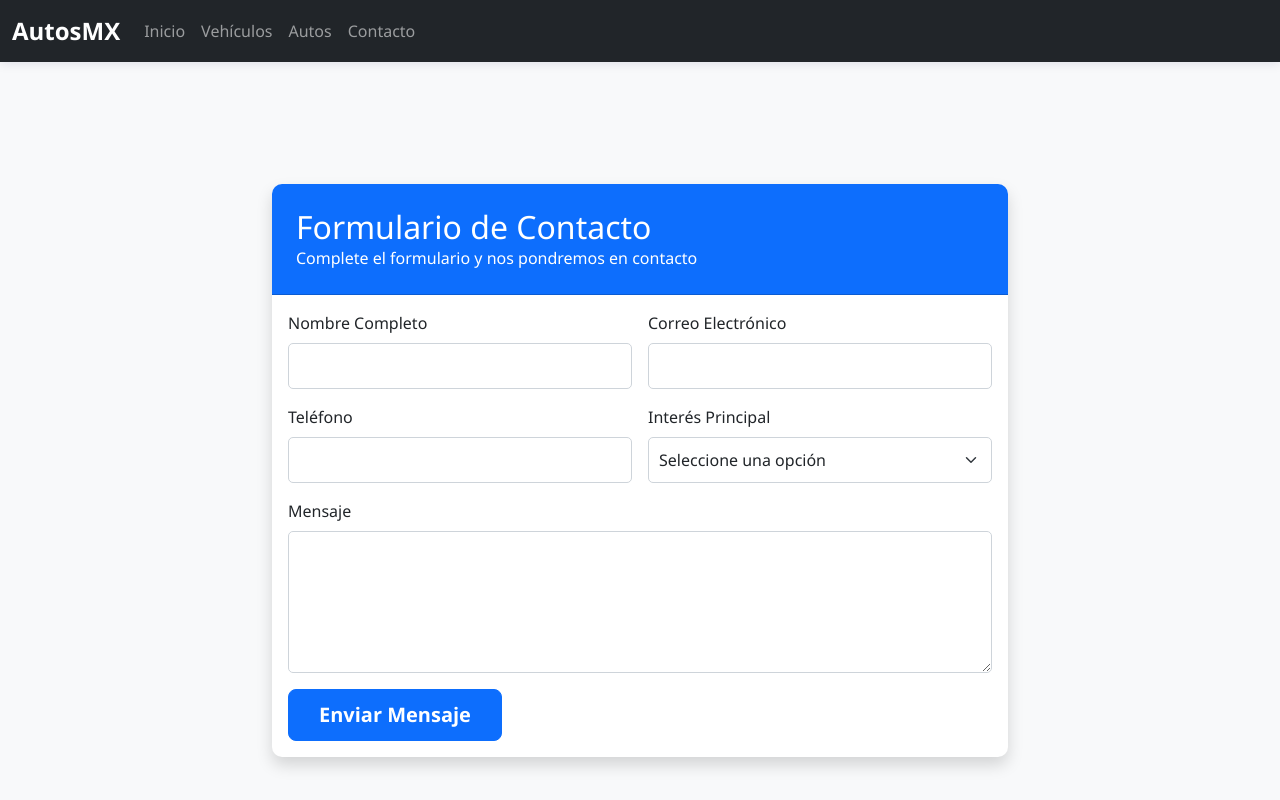
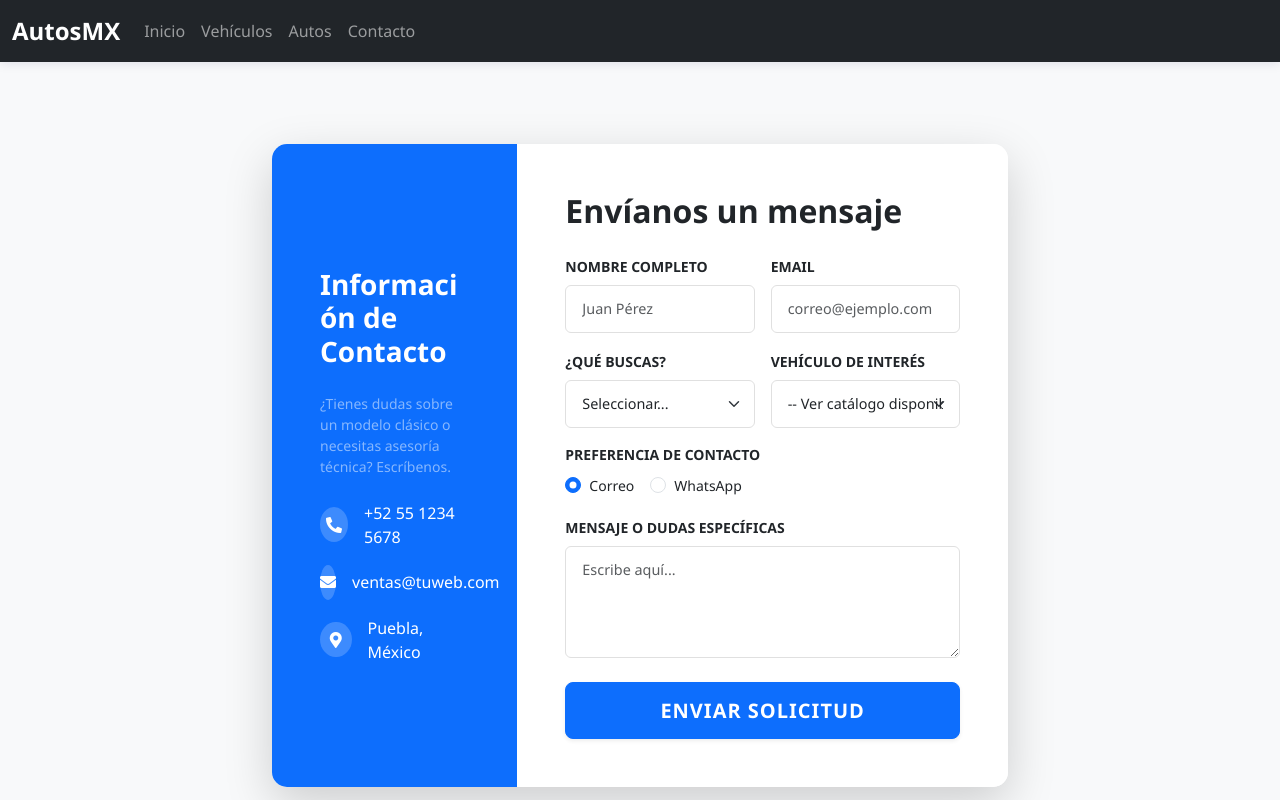
Before and after one commit to YaelStO/Proyecto_DesarrolloAgil, a Vue app: page /contacto in a window 1280 px wide. Shown: the top 800 px of the page. Built offline with nearby package versions, Linux system fonts and the light colour scheme.

Commit message:
Mejorado Formulario de Contacto

```diff
--- a/src/Pages/Contacto.vue
+++ b/src/Pages/Contacto.vue
@@ -1,116 +1,147 @@
 <script setup>
-import { ref } from 'vue';
+import { ref, onMounted } from 'vue';
 import { useRouter } from 'vue-router';
+// Importamos los vehículos del JSON
+import vehicles from '../assets/autos.json';
 
+const router = useRouter();
+
+// Estado del formulario
 const form = ref({
   nombre: '',
   email: '',
   telefono: '',
   interes: '',
-  mensaje: ''
+  vehiculoId: '', // Nuevo campo para el ID del auto
+  mensaje: '',
+  metodoContacto: 'email' // Campo extra para complejidad
 });
 
-const router = useRouter();
+const isSending = ref(false);
 const submitted = ref(false);
 
 const submitForm = () => {
-  // Aquí iría la lógica para enviar el formulario
-  console.log('Formulario enviado:', form.value);
+  isSending.value = true;
+
+  // Simulamos una petición al servidor
+  setTimeout(() => {
+    console.log('Datos procesados:', form.value);
+    isSending.value = false;
     submitted.value = true;
 
-  // Redirigir después de 3 segundos
+    // Redirigir al inicio tras 4 segundos
     setTimeout(() => {
       router.push('/');
-  }, 3000);
+    }, 4000);
+  }, 1500);
 };
 </script>
 
 <template>
-  <div class="contact-page">
+  <div class="contact-page bg-light min-vh-100">
     <div class="container py-5">
       <div class="row justify-content-center">
-        <div class="col-lg-8">
-          <div class="card shadow">
-            <div class="card-header bg-primary text-white">
-              <h2 class="mb-0">Formulario de Contacto</h2>
-              <p class="mb-0">Complete el formulario y nos pondremos en contacto</p>
+        <div class="col-lg-10 col-xl-8">
+
+          <div class="card shadow-lg border-0">
+            <div class="row g-0">
+              <div class="col-md-4 bg-primary text-white p-4 p-lg-5 d-flex flex-column justify-content-center">
+                <h3 class="fw-bold mb-4">Información de Contacto</h3>
+                <p class="small mb-4 text-white-50">¿Tienes dudas sobre un modelo clásico o necesitas asesoría técnica? Escríbenos.</p>
+
+                <div class="d-flex align-items-center mb-3">
+                  <div class="icon-box me-3"><i class="fas fa-phone-alt"></i></div>
+                  <span>+52 55 1234 5678</span>
+                </div>
+                <div class="d-flex align-items-center mb-3">
+                  <div class="icon-box me-3"><i class="fas fa-envelope"></i></div>
+                  <span>ventas@tuweb.com</span>
+                </div>
+                <div class="d-flex align-items-center">
+                  <div class="icon-box me-3"><i class="fas fa-map-marker-alt"></i></div>
+                  <span>Puebla, México</span>
+                </div>
               </div>
 
-            <div class="card-body" v-if="!submitted">
-              <form @submit.prevent="submitForm">
+              <div class="col-md-8 bg-white p-4 p-lg-5">
+                <div v-if="!submitted">
+                  <h2 class="fw-bold mb-4">Envíanos un mensaje</h2>
+
+                  <form @submit.prevent="submitForm" class="needs-validation">
                     <div class="row g-3">
                       <div class="col-md-6">
-                    <label for="nombre" class="form-label">Nombre Completo</label>
-                    <input
-                      type="text"
-                      class="form-control"
-                      id="nombre"
-                      v-model="form.nombre"
-                      required
-                    >
+                        <label class="form-label fw-semibold small text-uppercase">Nombre Completo</label>
+                        <input v-model="form.nombre" type="text" class="form-control custom-input" placeholder="Juan Pérez" required>
                       </div>
 
                       <div class="col-md-6">
-                    <label for="email" class="form-label">Correo Electrónico</label>
-                    <input
-                      type="email"
-                      class="form-control"
-                      id="email"
-                      v-model="form.email"
-                      required
-                    >
+                        <label class="form-label fw-semibold small text-uppercase">Email</label>
+                        <input v-model="form.email" type="email" class="form-control custom-input" placeholder="correo@ejemplo.com" required>
                       </div>
 
                       <div class="col-md-6">
-                    <label for="telefono" class="form-label">Teléfono</label>
-                    <input
-                      type="tel"
-                      class="form-control"
-                      id="telefono"
-                      v-model="form.telefono"
-                    >
+                        <label class="form-label fw-semibold small text-uppercase">¿Qué buscas?</label>
+                        <select v-model="form.interes" class="form-select custom-input" required>
+                          <option value="" disabled>Seleccionar...</option>
+                          <option value="compra">Compra de vehículo</option>
+                          <option value="venta">Venta / Consignación</option>
+                          <option value="partes">Refacciones clásicas</option>
+                        </select>
                       </div>
 
                       <div class="col-md-6">
-                    <label for="interes" class="form-label">Interés Principal</label>
-                    <select class="form-select" id="interes" v-model="form.interes" required>
-                      <option value="" disabled selected>Seleccione una opción</option>
-                      <option value="compra">Compra de vehículo</option>
-                      <option value="venta">Venta de vehículo</option>
-                      <option value="partes">Partes y accesorios</option>
-                      <option value="servicio">Servicio mecánico</option>
-                      <option value="otro">Otro</option>
+                        <label class="form-label fw-semibold small text-uppercase">Vehículo de Interés</label>
+                        <select v-model="form.vehiculoId" class="form-select custom-input" :required="form.interes === 'compra'">
+                          <option value="">-- Ver catálogo disponible --</option>
+                          <option v-for="car in vehicles" :key="car.id" :value="car.id">
+                            {{ car.marca }} {{ car.modelo }} ({{ car.anio }})
+                          </option>
                         </select>
                       </div>
 
-                  <div class="col-12">
-                    <label for="mensaje" class="form-label">Mensaje</label>
-                    <textarea
-                      class="form-control"
-                      id="mensaje"
-                      rows="5"
-                      v-model="form.mensaje"
-                      required
-                    ></textarea>
+                      <div class="col-12 mt-3">
+                        <label class="form-label fw-semibold small text-uppercase d-block">Preferencia de contacto</label>
+                        <div class="form-check form-check-inline">
+                          <input class="form-check-input" type="radio" value="email" v-model="form.metodoContacto" id="checkEmail">
+                          <label class="form-check-label small" for="checkEmail">Correo</label>
+                        </div>
+                        <div class="form-check form-check-inline">
+                          <input class="form-check-input" type="radio" value="whatsapp" v-model="form.metodoContacto" id="checkWA">
+                          <label class="form-check-label small" for="checkWA">WhatsApp</label>
+                        </div>
                       </div>
 
                       <div class="col-12">
-                    <button type="submit" class="btn btn-primary btn-lg">
-                      Enviar Mensaje
+                        <label class="form-label fw-semibold small text-uppercase">Mensaje o dudas específicas</label>
+                        <textarea v-model="form.mensaje" class="form-control custom-input" rows="4" placeholder="Escribe aquí..." required></textarea>
+                      </div>
+
+                      <div class="col-12 mt-4">
+                        <button type="submit" class="btn btn-primary w-100 btn-lg shadow-sm d-flex align-items-center justify-content-center" :disabled="isSending">
+                          <span v-if="isSending" class="spinner-border spinner-border-sm me-2"></span>
+                          {{ isSending ? 'ENVIANDO...' : 'ENVIAR SOLICITUD' }}
                         </button>
                       </div>
                     </div>
                   </form>
                 </div>
 
-            <div class="card-body text-center" v-else>
-              <div class="alert alert-success">
-                <h3>¡Gracias por contactarnos!</h3>
-                <p>Hemos recibido tu mensaje y nos pondremos en contacto contigo pronto.</p>
-                <i class="fas fa-check-circle fa-4x my-3"></i>
+                <div v-else class="text-center py-5">
+                  <div class="success-animation mb-4">
+                    <i class="fas fa-paper-plane fa-4x text-success animate__animated animate__bounceIn"></i>
+                  </div>
+                  <h3 class="fw-bold">¡Solicitud Recibida!</h3>
+                  <p class="text-muted">Gracias por tu interés, <strong>{{ form.nombre }}</strong>. Un asesor te contactará vía <strong>{{ form.metodoContacto }}</strong> en menos de 24 horas.</p>
+                  <div class="progress mt-4" style="height: 5px;">
+                    <div class="progress-bar progress-bar-striped progress-bar-animated" style="width: 100%"></div>
+                  </div>
+                  <small class="text-muted mt-2 d-block">Redirigiendo al catálogo...</small>
+                </div>
+
               </div>
             </div>
           </div>
+
         </div>
       </div>
     </div>
@@ -119,38 +150,49 @@ const submitForm = () => {
 
 <style scoped>
 .contact-page {
-  padding-top: 80px;
+  padding-top: 40px;
+}
+
+.icon-box {
+  width: 35px;
+  height: 35px;
+  background: rgba(255, 255, 255, 0.2);
+  display: flex;
+  align-items: center;
+  justify-content: center;
+  border-radius: 50%;
+}
+
+.custom-input {
+  border: 1px solid #e0e0e0;
+  padding: 0.75rem 1rem;
+  font-size: 0.9rem;
+  transition: all 0.3s ease;
+}
+
+.custom-input:focus {
+  border-color: #0d6efd;
+  box-shadow: 0 0 8px rgba(13, 110, 253, 0.15);
+}
+
+.btn-primary {
+  padding: 0.8rem;
+  font-weight: 700;
+  letter-spacing: 1px;
 }
 
 .card {
-  border: none;
-  border-radius: 10px;
   overflow: hidden;
+  border-radius: 15px;
 }
 
-.card-header {
-  padding: 1.5rem;
+/* Animación simple */
+@keyframes bounceIn {
+  from { opacity: 0; transform: scale(0.3); }
+  to { opacity: 1; transform: scale(1); }
 }
 
-.form-control, .form-select {
-  padding: 10px;
-  border-radius: 5px;
-  border: 1px solid #ced4da;
-}
-
-.form-control:focus, .form-select:focus {
-  border-color: #86b7fe;
-  box-shadow: 0 0 0 0.25rem rgba(13, 110, 253, 0.25);
-}
-
-.btn-primary {
-  padding: 10px 30px;
-  font-weight: 600;
-}
-
-.alert-success {
-  background-color: #d1e7dd;
-  color: #0f5132;
-  border-radius: 8px;
+.animate__bounceIn {
+  animation: bounceIn 0.6s cubic-bezier(0.175, 0.885, 0.32, 1.275);
 }
 </style>
```
Lines whose indentation alone changed are shown as unchanged.
